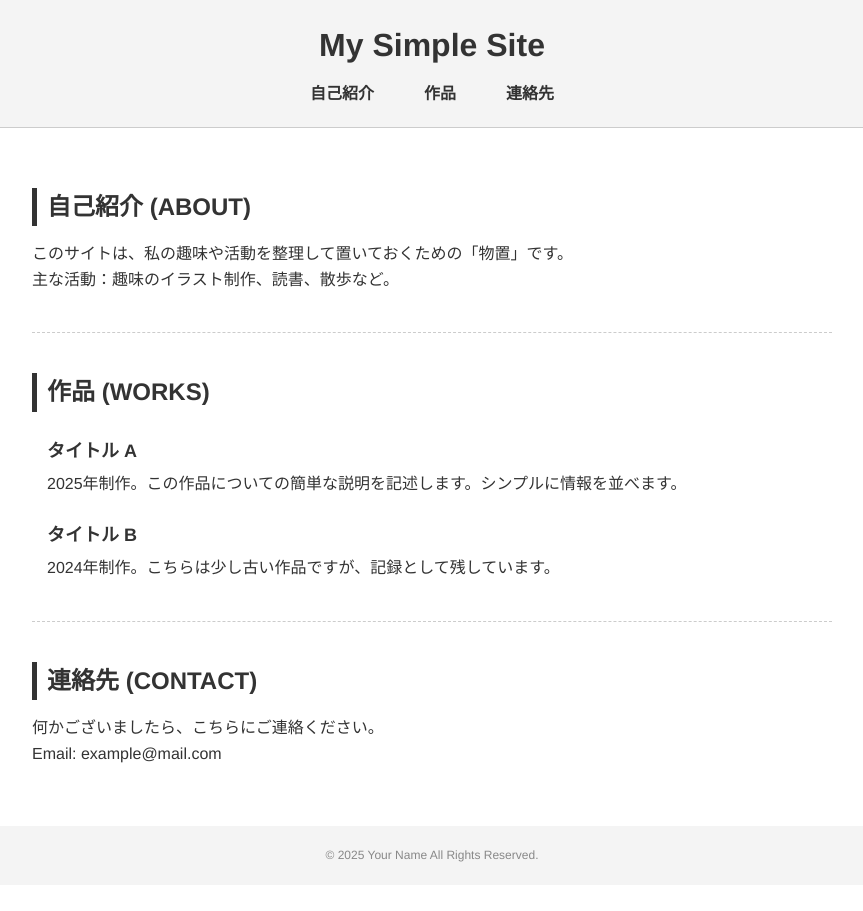
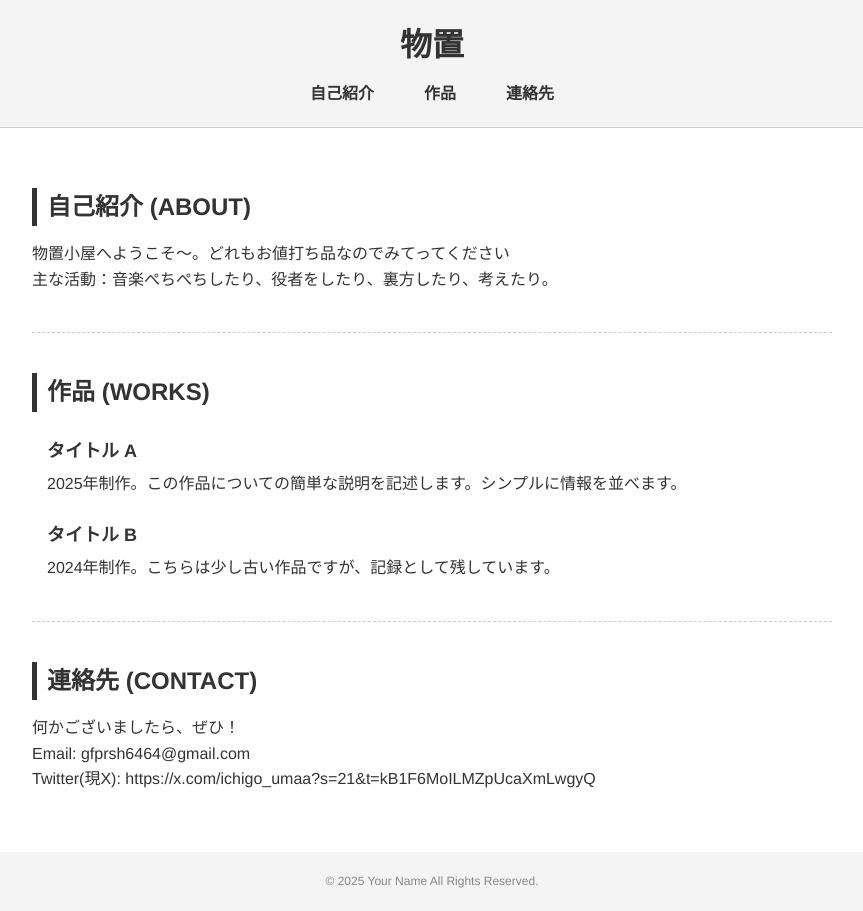
Before and after one commit to MAYUZUMIMe/MAYUZUMIMe.github.io, a plain HTML site: page index.html in a window 1280 px wide. Shown: the whole page, without its empty margins (208-1071 px from the left). Before the commit the page ends 885 px from the top, so only its background shows below. Drawn offline with Linux system fonts and the light colour scheme.

Commit message:
Update index.html

```diff
--- a/index.html
+++ b/index.html
@@ -3,13 +3,13 @@
 <head>
     <meta charset="UTF-8">
     <meta name="viewport" content="width=device-width, initial-scale=1.0">
-    <title>物置サイト | マユズミ薫</title>
+    <title>物置 | マユズミ薫</title>
     <link rel="stylesheet" href="style.css">
 </head>
 <body>
 
     <header>
-        <h1>My Simple Site</h1>
+        <h1>物置</h1>
         <nav>
             <ul>
                 <li><a href="#about">自己紹介</a></li>
@@ -23,8 +23,8 @@
 
         <section id="about">
             <h2>自己紹介 (ABOUT)</h2>
-            <p>このサイトは、私の趣味や活動を整理して置いておくための「物置」です。</p>
-            <p>主な活動：趣味のイラスト制作、読書、散歩など。</p>
+            <p>物置小屋へようこそ〜。どれもお値打ち品なのでみてってください</p>
+            <p>主な活動：音楽ぺちぺちしたり、役者をしたり、裏方したり、考えたり。</p>
         </section>
 
         <section id="works">
@@ -41,8 +41,9 @@
 
         <section id="contact">
             <h2>連絡先 (CONTACT)</h2>
-            <p>何かございましたら、こちらにご連絡ください。</p>
-            <p>Email: example@mail.com</p>
+            <p>何かございましたら、ぜひ！</p>
+            <p>Email: gfprsh6464@gmail.com</p>
+            <p>Twitter(現X): https://x.com/ichigo_umaa?s=21&t=kB1F6MoILMZpUcaXmLwgyQ</p>
         </section>
 
     </main>
```
